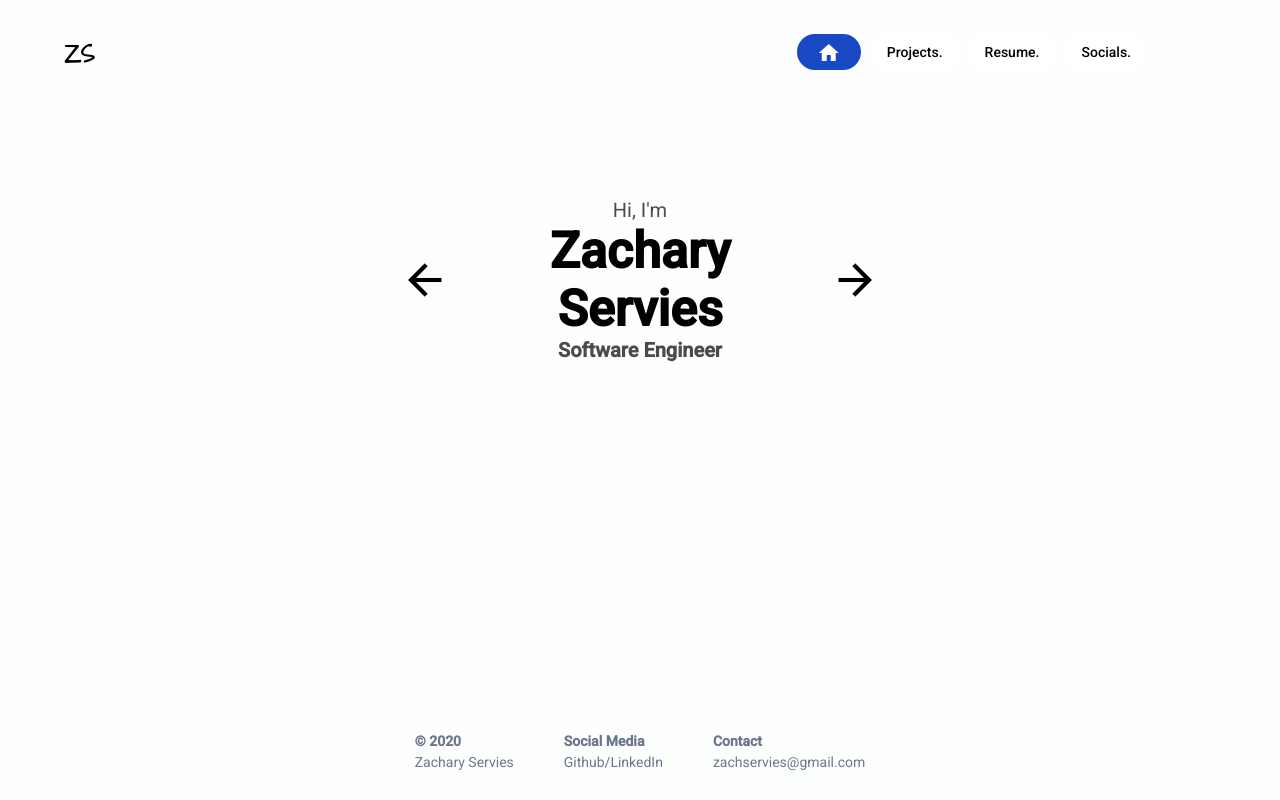
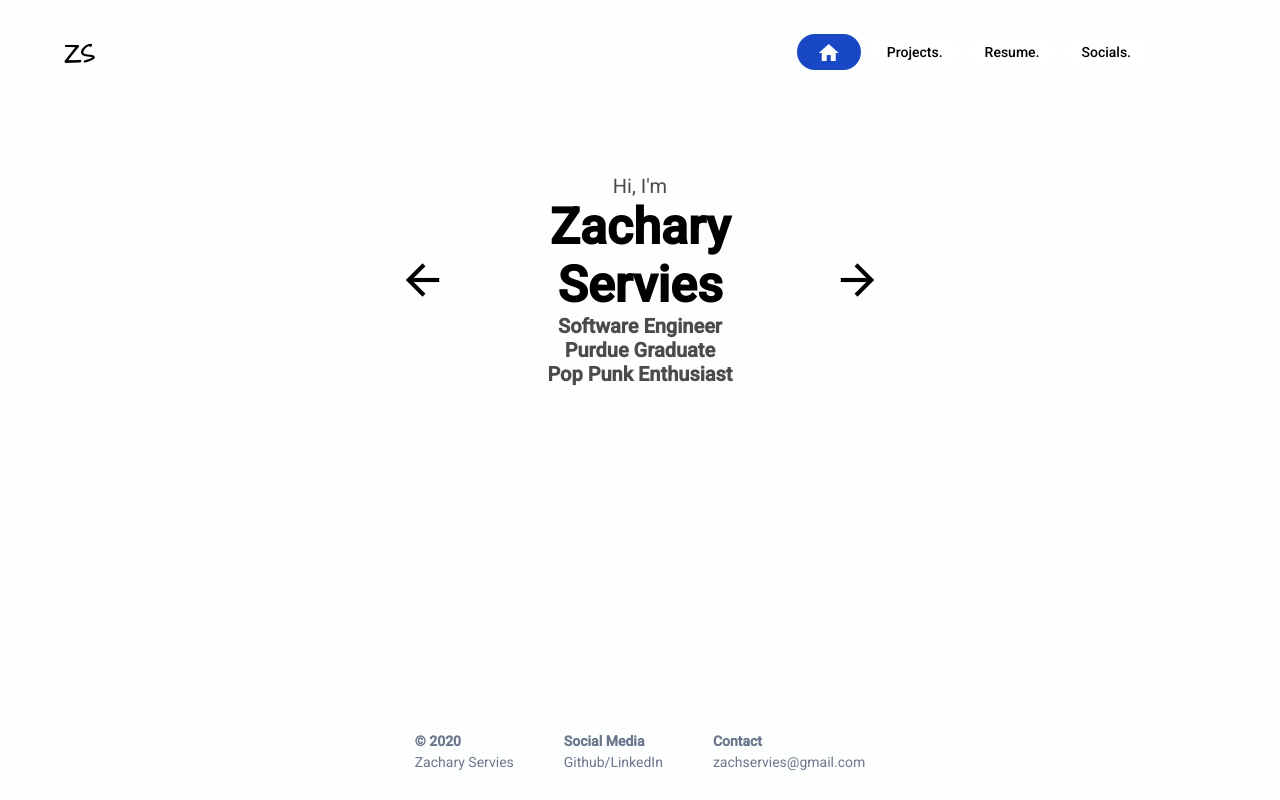
Before and after one commit to zservies/portfolio, an Angular app: page /home in a window 1280 px wide. Built offline with nearby package versions, Linux system fonts and the light colour scheme.

Commit message:
Changed text carousel behavior on landing page.

```diff
--- a/src/app/landing-page/landing-page.component.html
+++ b/src/app/landing-page/landing-page.component.html
@@ -1,17 +1,24 @@
 <div class="wrapper">
   <i class="material-icons back-arrow" (click)="carouselNav('back')">arrow_back</i>
   <div class="content">
-    <div class="description">
+    <div class="description" *ngIf="carouselCount===1 || carouselCount ===5">
       Hi, I'm
     </div>
     <div class="name">
-      <h1>Zachary</h1>
-      <h1>Servies</h1>
+      <h1 class="name" *ngIf="carouselCount===1 || carouselCount===5">Zachary</h1>
+      <h1 class="name" *ngIf="carouselCount===1 || carouselCount===5">Servies</h1>
+      <h1 class="name" *ngIf="carouselCount===2">Software</h1>
+      <h1 class="name" *ngIf="carouselCount===2">Engineer</h1>
+      <h1 class="name" *ngIf="carouselCount===3">Purdue</h1>
+      <h1 class="name" *ngIf="carouselCount===3">Graduate</h1>
+      <h1 class="name" *ngIf="carouselCount===4">Pop Punk</h1>
+      <h1 class="name" *ngIf="carouselCount===4">Enthusiast</h1>
     </div>
     <div>
-      <h4 class="description" *ngIf="carouselCount===1">Software Engineer</h4>
-      <h4 class="description" *ngIf="carouselCount===2">Purdue Graduate</h4>
-      <h4 class="description" *ngIf="carouselCount===3">Pop Punk Enthusiast</h4>
+      <h4 class="description" *ngIf="carouselCount===1 ">Software Engineer</h4>
+      <h4 class="description" *ngIf="carouselCount===1 || carouselCount===2">Purdue Graduate</h4>
+      <h4 class="description" *ngIf="carouselCount===1 || carouselCount===3">Pop Punk Enthusiast</h4>
+      <h4 class="description" *ngIf="carouselCount===4">Zachary Servies</h4>
     </div>
     <div class="nav-arrows">
     </div>
--- a/src/app/landing-page/landing-page.component.ts
+++ b/src/app/landing-page/landing-page.component.ts
@@ -22,10 +22,10 @@ export class LandingPageComponent implements OnInit {
       case 'back':
         this.carouselCount--;
     }
-    if (this.carouselCount > 3) {
+    if (this.carouselCount > 4) {
       this.carouselCount = 1;
     } else if (this.carouselCount === 0) {
-      this.carouselCount = 3;
+      this.carouselCount = 4;
     }
   }
 }
```
